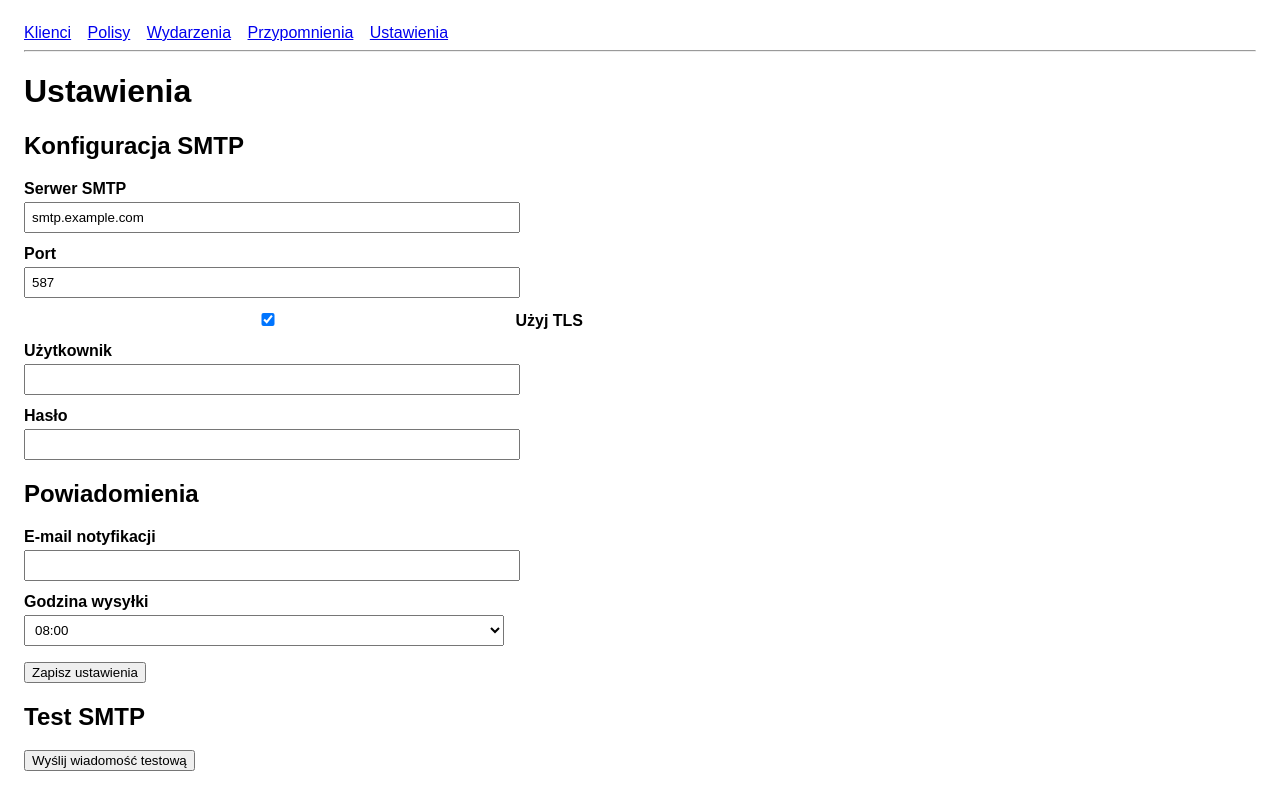
After one commit to rozgladacz/CRM, a Flask app: page /settings/ in a window 1280 px wide. The commit adds this page. Run offline with Flask 3, Linux system fonts and the light colour scheme.

Commit message:
Add settings view for SMTP and notifications

```diff
--- a/backend/app.py
+++ b/backend/app.py
@@ -5,7 +5,14 @@ from flask import Flask
 from backend.auth import init_auth
 from backend.config import Config
 from backend.models import db
-from backend.routes import clients_bp, events_bp, policies_bp, reminders_bp, dashboard_bp
+from backend.routes import (
+    clients_bp,
+    dashboard_bp,
+    events_bp,
+    policies_bp,
+    reminders_bp,
+    settings_bp,
+)
 from backend.scheduler import init_scheduler
 
 
@@ -16,6 +23,7 @@ def register_blueprints(app: Flask) -> None:
     app.register_blueprint(events_bp)
     app.register_blueprint(reminders_bp)
     app.register_blueprint(dashboard_bp)
+    app.register_blueprint(settings_bp)
 
 
 
--- a/backend/models.py
+++ b/backend/models.py
@@ -80,6 +80,12 @@ class UserConfig(db.Model):
 
     id = db.Column(db.Integer, primary_key=True)
     email = db.Column(db.String(255), nullable=False, unique=True)
+    mail_server = db.Column(db.String(255), nullable=True)
+    mail_port = db.Column(db.Integer, nullable=True)
+    mail_use_tls = db.Column(db.Boolean, default=True, nullable=True)
+    mail_username = db.Column(db.String(255), nullable=True)
+    mail_password = db.Column(db.String(255), nullable=True)
+    send_hour = db.Column(db.Integer, default=8, nullable=False)
     strefa_czasowa = db.Column(db.String(120), nullable=True)
     dni_przed_wygasnieciem = db.Column(db.Integer, default=30, nullable=False)
     aktywne_powiadomienia = db.Column(db.Boolean, default=True, nullable=False)
--- /dev/null
+++ b/backend/routes/settings.py
@@ -0,0 +1,154 @@
+from __future__ import annotations
+
+import logging
+
+from flask import Blueprint, current_app, redirect, render_template, request, url_for
+
+from backend.emailer import send_email
+from backend.models import UserConfig, db
+from backend.routes.utils import clean_str, to_int, validate_email
+
+
+logger = logging.getLogger(__name__)
+
+settings_bp = Blueprint("settings", __name__, url_prefix="/settings")
+
+
+def _get_user_config() -> UserConfig | None:
+    try:
+        return UserConfig.query.first()
+    except Exception:
+        logger.exception("Failed to load UserConfig")
+        return None
+
+
+def _build_form_data(user_config: UserConfig | None) -> dict[str, str | bool]:
+    config = current_app.config
+
+    return {
+        "mail_server": user_config.mail_server if user_config else config.get("MAIL_SERVER", ""),
+        "mail_port": str(
+            user_config.mail_port if user_config and user_config.mail_port is not None else config.get("MAIL_PORT", "")
+        ),
+        "mail_use_tls": user_config.mail_use_tls
+        if user_config and user_config.mail_use_tls is not None
+        else bool(config.get("MAIL_USE_TLS", True)),
+        "mail_username": user_config.mail_username if user_config else config.get("MAIL_USERNAME", ""),
+        "mail_password": "",
+        "notification_email": user_config.email if user_config else "",
+        "send_hour": str(user_config.send_hour if user_config else 8),
+    }
+
+
+def _reschedule_daily_job(send_hour: int) -> None:
+    scheduler = getattr(current_app, "scheduler", None)
+    if not scheduler:
+        return
+    try:
+        scheduler.reschedule_job(
+            "daily_reminder_sender",
+            trigger="cron",
+            hour=send_hour,
+            minute=0,
+        )
+    except Exception:
+        logger.exception("Failed to reschedule daily reminder sender")
+
+
+@settings_bp.route("/", methods=["GET", "POST"])
+def settings_view() -> str:
+    errors: dict[str, str] = {}
+    message = ""
+    message_type = ""
+
+    user_config = _get_user_config()
+    form_data = _build_form_data(user_config)
+
+    status = request.args.get("status")
+    if status == "sent":
+        message = "Wysłano wiadomość testową."
+        message_type = "success"
+    elif status == "failed":
+        message = "Nie udało się wysłać wiadomości testowej."
+        message_type = "error"
+    elif status == "missing":
+        message = "Uzupełnij adres e-mail do wysyłki testu."
+        message_type = "error"
+
+    if request.method == "POST":
+        form_data = {
+            "mail_server": clean_str(request.form.get("mail_server")),
+            "mail_port": clean_str(request.form.get("mail_port")),
+            "mail_use_tls": bool(request.form.get("mail_use_tls")),
+            "mail_username": clean_str(request.form.get("mail_username")),
+            "mail_password": clean_str(request.form.get("mail_password")),
+            "notification_email": clean_str(request.form.get("notification_email")),
+            "send_hour": clean_str(request.form.get("send_hour")),
+        }
+
+        if not form_data["notification_email"]:
+            errors["notification_email"] = "Adres e-mail jest wymagany."
+        elif not validate_email(form_data["notification_email"]):
+            errors["notification_email"] = "Podaj poprawny adres e-mail."
+
+        send_hour = None
+        if form_data["send_hour"]:
+            try:
+                send_hour = to_int(form_data["send_hour"])
+            except ValueError:
+                errors["send_hour"] = "Podaj poprawną godzinę."
+        else:
+            errors["send_hour"] = "Godzina wysyłki jest wymagana."
+
+        if send_hour is not None and not 0 <= send_hour <= 23:
+            errors["send_hour"] = "Godzina wysyłki musi być między 0 a 23."
+
+        mail_port = None
+        if form_data["mail_port"]:
+            try:
+                mail_port = to_int(form_data["mail_port"])
+            except ValueError:
+                errors["mail_port"] = "Podaj poprawny port."
+
+        if not errors:
+            if not user_config:
+                user_config = UserConfig(email=form_data["notification_email"])
+                db.session.add(user_config)
+
+            user_config.email = form_data["notification_email"]
+            user_config.mail_server = form_data["mail_server"] or None
+            user_config.mail_port = mail_port
+            user_config.mail_use_tls = bool(form_data["mail_use_tls"])
+            user_config.mail_username = form_data["mail_username"] or None
+            if form_data["mail_password"]:
+                user_config.mail_password = form_data["mail_password"]
+            if send_hour is not None:
+                user_config.send_hour = send_hour
+
+            db.session.commit()
+            _reschedule_daily_job(user_config.send_hour)
+            message = "Zapisano ustawienia."
+            message_type = "success"
+            form_data = _build_form_data(user_config)
+
+    return render_template(
+        "settings.html",
+        form_data=form_data,
+        errors=errors,
+        message=message,
+        message_type=message_type,
+    )
+
+
+@settings_bp.post("/test-email")
+def send_test_email() -> str:
+    user_config = _get_user_config()
+    if not user_config or not user_config.email:
+        return redirect(url_for("settings.settings_view", status="missing"))
+
+    subject = "Test konfiguracji SMTP"
+    body = "To jest testowa wiadomość z CRM."
+    sent = send_email(subject, body, user_config.email)
+
+    status = "sent" if sent else "failed"
+    return redirect(url_for("settings.settings_view", status=status))
--- a/backend/templates/base.html
+++ b/backend/templates/base.html
@@ -23,6 +23,7 @@
         <a href="{{ url_for('policies.list_policies') }}">Polisy</a>
         <a href="{{ url_for('events.list_events') }}">Wydarzenia</a>
         <a href="{{ url_for('reminders.list_reminders') }}">Przypomnienia</a>
+        <a href="{{ url_for('settings.settings_view') }}">Ustawienia</a>
     </nav>
     <hr />
     {% block content %}{% endblock %}
--- /dev/null
+++ b/backend/templates/settings.html
@@ -0,0 +1,67 @@
+{% extends "base.html" %}
+
+{% block content %}
+<h1>Ustawienia</h1>
+
+{% if message %}
+  <p class="{{ 'error' if message_type == 'error' else '' }}">{{ message }}</p>
+{% endif %}
+
+<section>
+  <h2>Konfiguracja SMTP</h2>
+  <form method="post" action="{{ url_for('settings.settings_view') }}">
+    <div class="form-row">
+      <label for="mail_server">Serwer SMTP</label>
+      <input id="mail_server" name="mail_server" type="text" value="{{ form_data.mail_server }}" />
+    </div>
+    <div class="form-row">
+      <label for="mail_port">Port</label>
+      <input id="mail_port" name="mail_port" type="number" min="1" max="65535" value="{{ form_data.mail_port }}" />
+      {% if errors.mail_port %}<p class="error">{{ errors.mail_port }}</p>{% endif %}
+    </div>
+    <div class="form-row">
+      <label>
+        <input type="checkbox" name="mail_use_tls" {% if form_data.mail_use_tls %}checked{% endif %} />
+        Użyj TLS
+      </label>
+    </div>
+    <div class="form-row">
+      <label for="mail_username">Użytkownik</label>
+      <input id="mail_username" name="mail_username" type="text" value="{{ form_data.mail_username }}" />
+    </div>
+    <div class="form-row">
+      <label for="mail_password">Hasło</label>
+      <input id="mail_password" name="mail_password" type="password" value="" autocomplete="new-password" />
+    </div>
+
+    <h2>Powiadomienia</h2>
+    <div class="form-row">
+      <label for="notification_email">E-mail notyfikacji</label>
+      <input id="notification_email" name="notification_email" type="email" value="{{ form_data.notification_email }}" />
+      {% if errors.notification_email %}<p class="error">{{ errors.notification_email }}</p>{% endif %}
+    </div>
+    <div class="form-row">
+      <label for="send_hour">Godzina wysyłki</label>
+      <select id="send_hour" name="send_hour">
+        {% for hour in range(0, 24) %}
+          <option value="{{ hour }}" {% if form_data.send_hour == hour|string %}selected{% endif %}>{{ "%02d"|format(hour) }}:00</option>
+        {% endfor %}
+      </select>
+      {% if errors.send_hour %}<p class="error">{{ errors.send_hour }}</p>{% endif %}
+    </div>
+
+    <div class="actions">
+      <button type="submit">Zapisz ustawienia</button>
+    </div>
+  </form>
+</section>
+
+<section>
+  <h2>Test SMTP</h2>
+  <form method="post" action="{{ url_for('settings.send_test_email') }}">
+    <div class="actions">
+      <button type="submit">Wyślij wiadomość testową</button>
+    </div>
+  </form>
+</section>
+{% endblock %}
```
Also changed, not shown: backend/routes/__init__.py (+10 -1 lines), backend/scheduler.py (+17 -2 lines).
